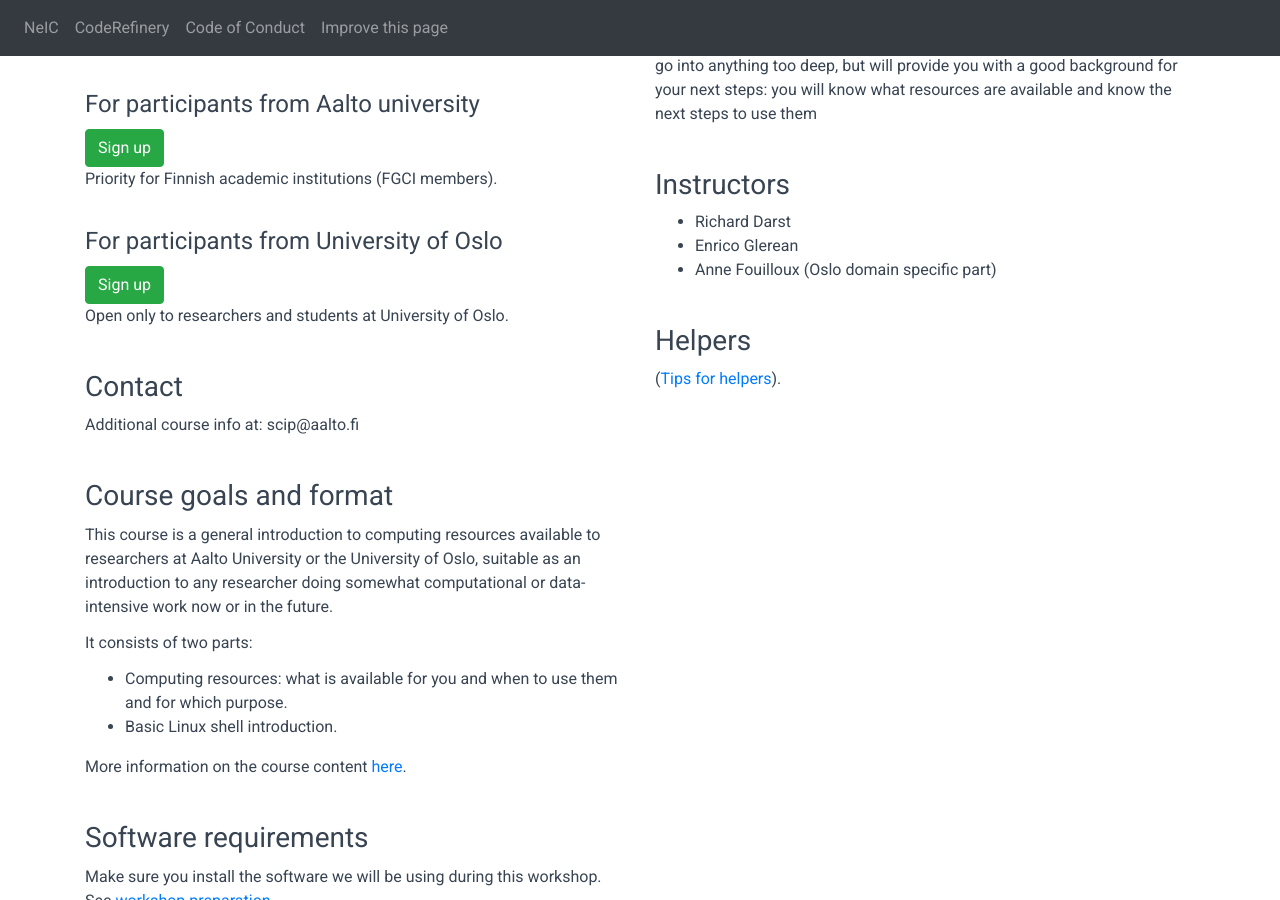
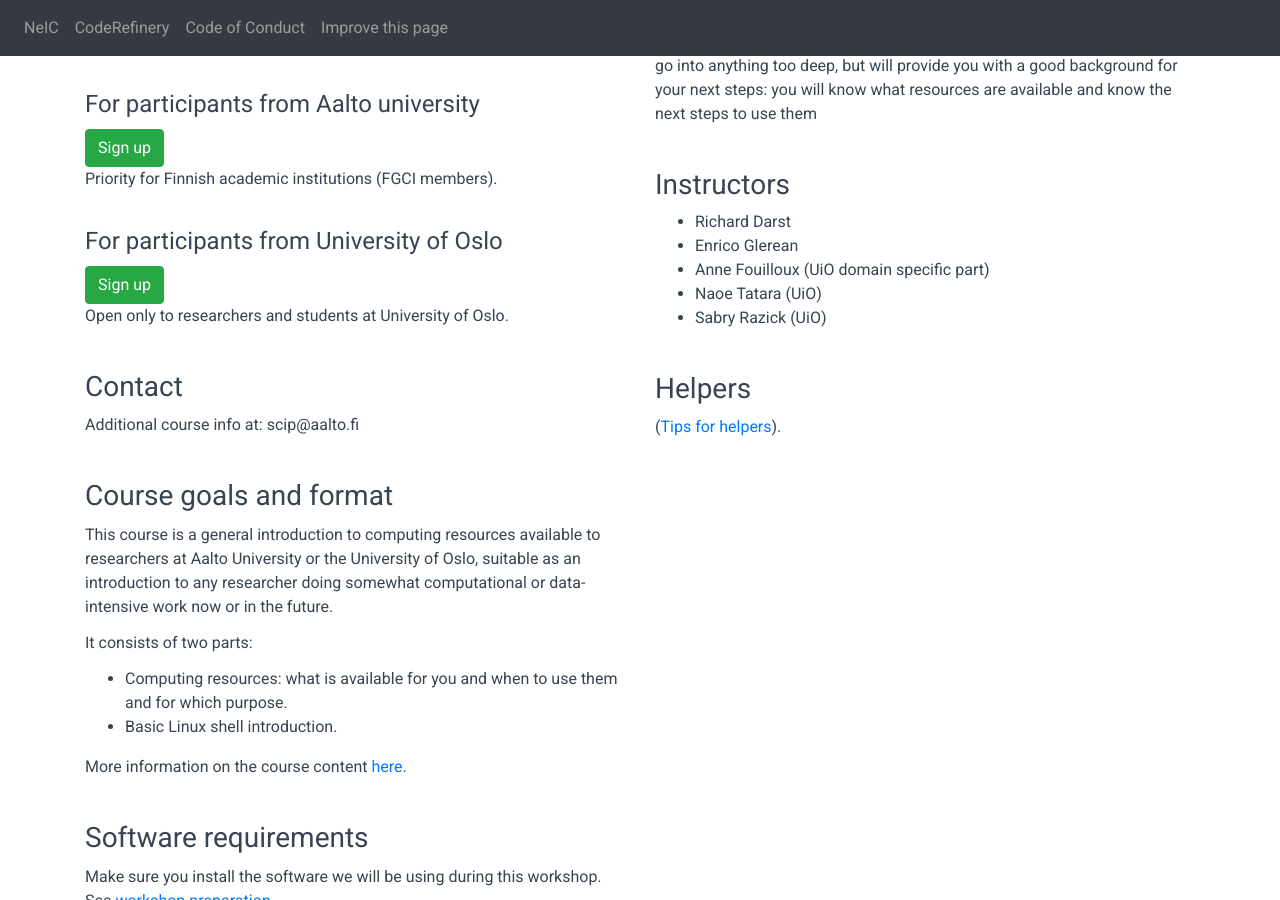
Before and after one commit to coderefinery/2021-01-29-linux-online, a Jekyll site: the page built from index.md, in a window 1280 px wide and 900 px high, scrolled down 331 px. Built offline with Jekyll 4.4.1, drawn with Linux system fonts in a browser that asks for light colours; comment, search, counter and statistics services are not loaded.

Commit message:
Update right_column.md

```diff
--- a/right_column.md
+++ b/right_column.md
@@ -7,7 +7,9 @@ This course is especially suitable to new researchers or students trying to unde
 
 - Richard Darst
 - Enrico Glerean
-- Anne Fouilloux (Oslo domain specific part)
+- Anne Fouilloux (UiO domain specific part)
+- Naoe Tatara (UiO)
+- Sabry Razick (UiO)
 
 ### Helpers
 
```
